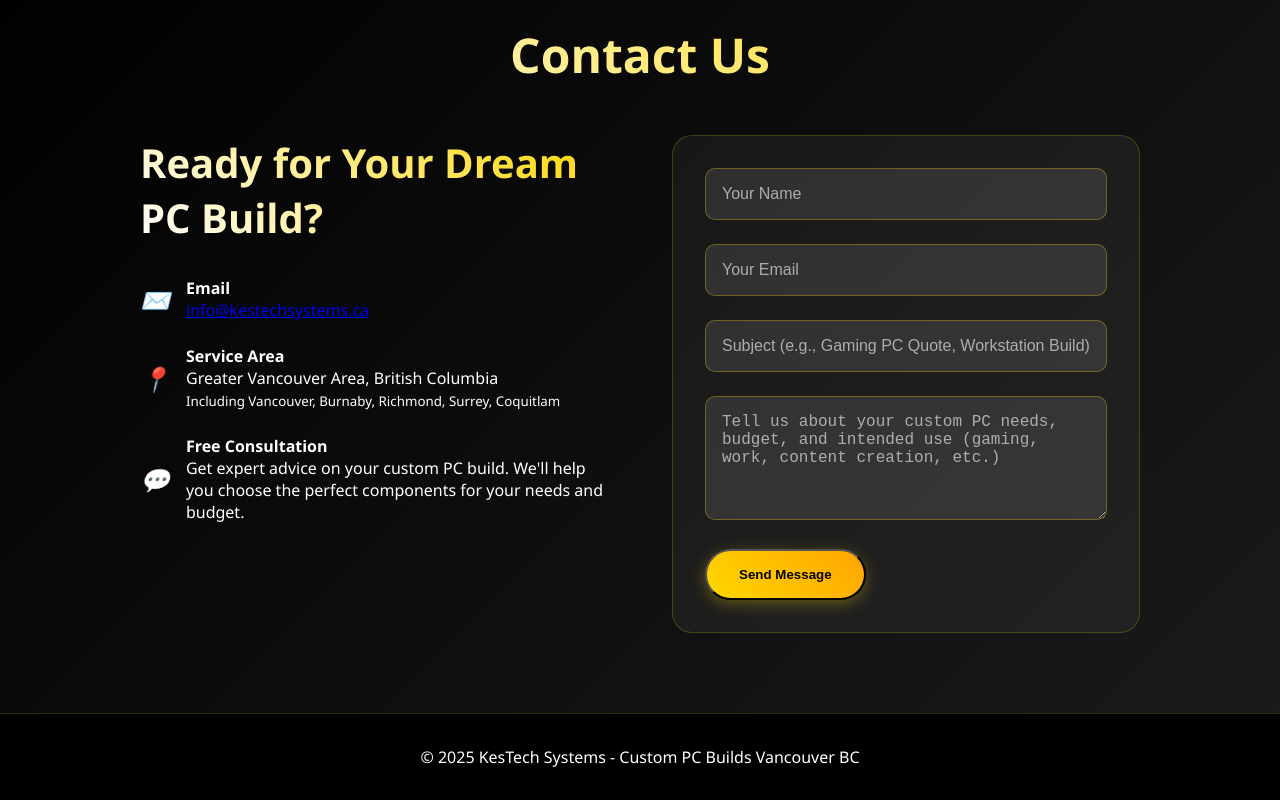
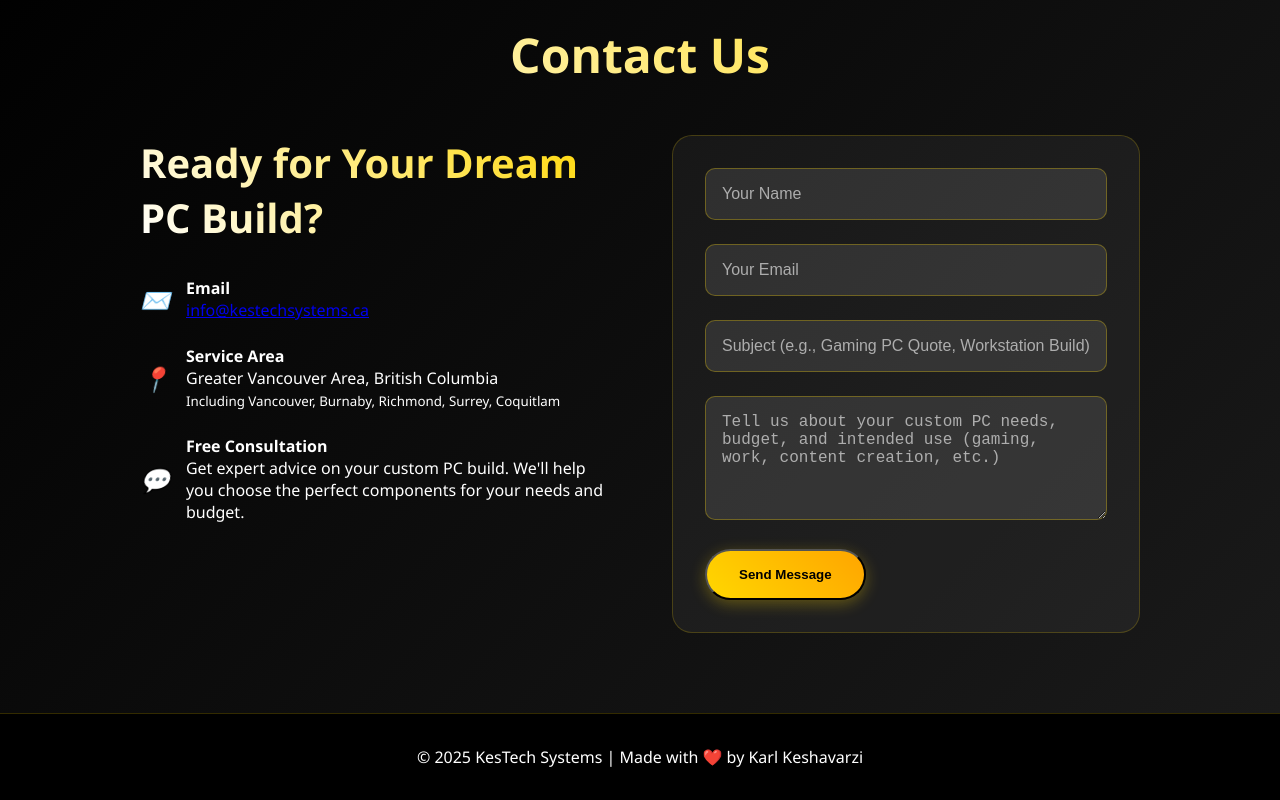
Before and after one commit to karl-kes/kestechsystems, a plain HTML site: page index.html in a window 1280 px wide. Shown: the part 4351-5151 px from the top of the page. Drawn offline with Linux system fonts and the light colour scheme.

Commit message:
Update index.html
Edited footer

```diff
--- a/index.html
+++ b/index.html
@@ -525,7 +525,7 @@
     <!-- Footer -->
     <footer>
         <div class="container">
-            <p>&copy; 2025 KesTech Systems - Custom PC Builds Vancouver BC</p>
+            <p>&copy; 2025 KesTech Systems | Made with ❤️ by Karl Keshavarzi</p>
         </div>
     </footer>
 
```
